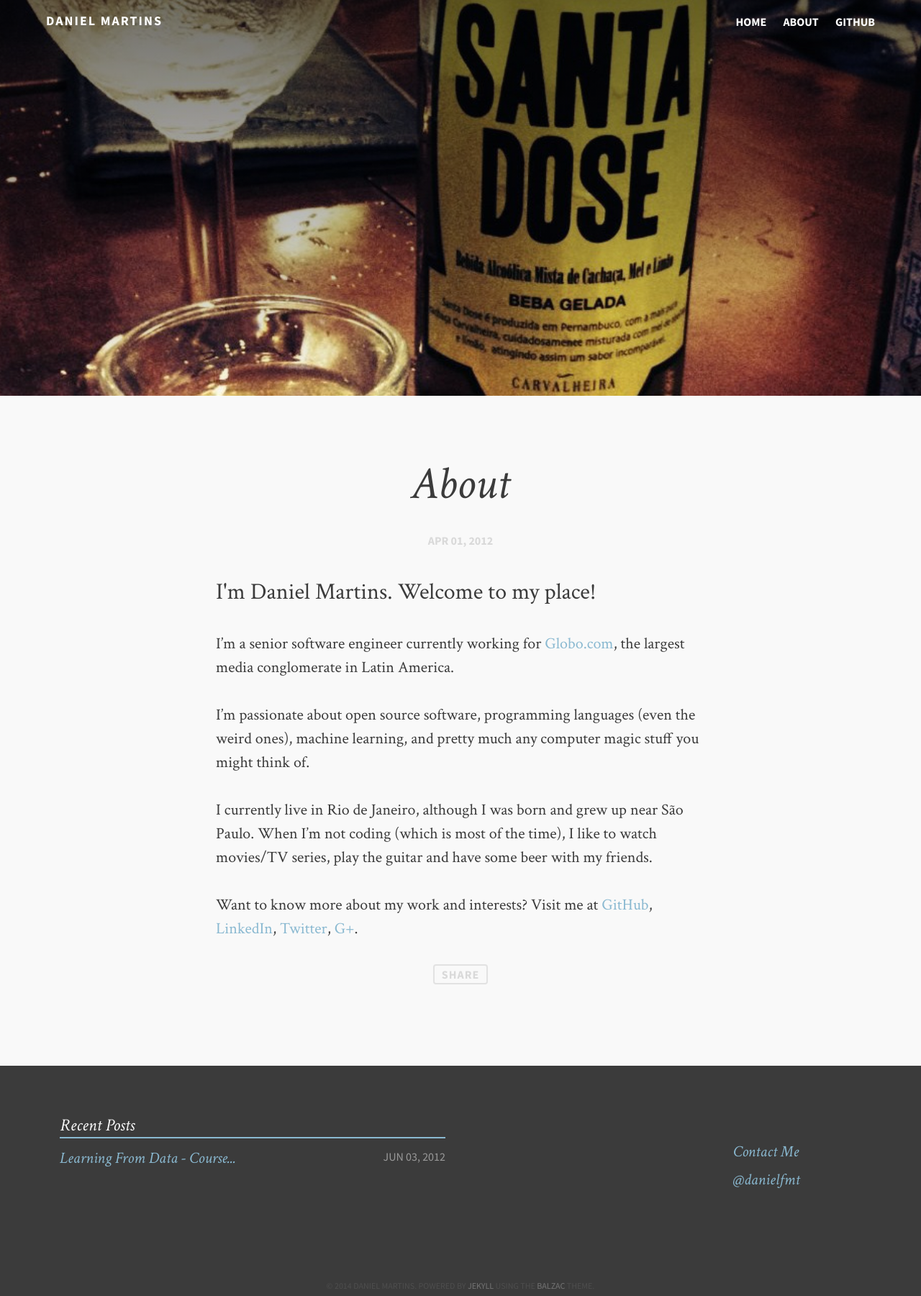
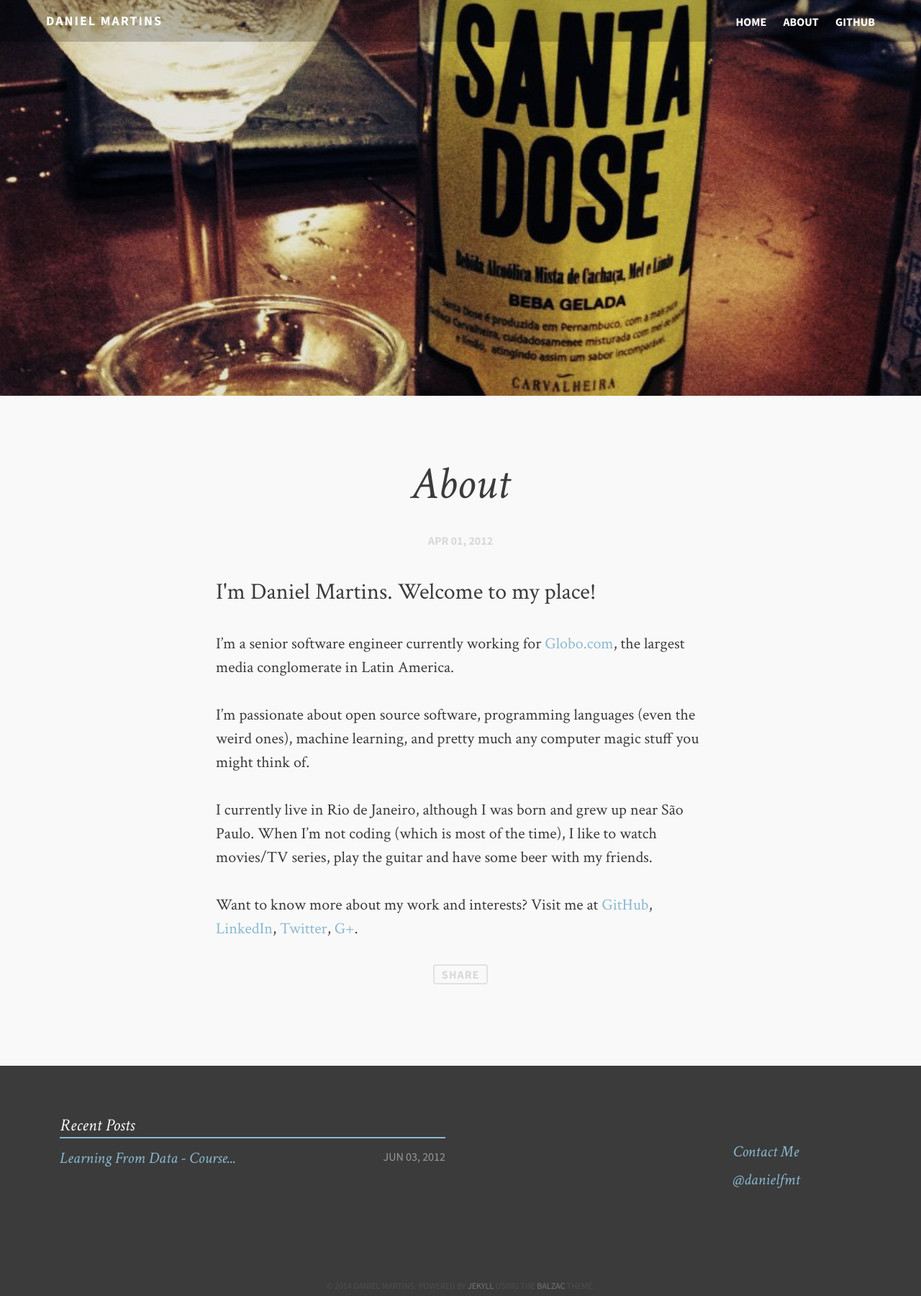
Before and after one commit to danielfm/danielfm.github.io, a Jekyll site: the page built from about.md, in a window 1280 px wide. Shown: the whole page at 72% size. Built offline with Jekyll 4.4.1, drawn with Linux system fonts in a browser that asks for light colours; comment, search, counter and statistics services are not loaded.

Commit message:
Few visual changes in the menu.

```diff
--- a/assets/css/i.css
+++ b/assets/css/i.css
@@ -352,7 +352,10 @@
   padding: 20px 0;
   position: absolute;
   width: 100%;
-  z-index: 5000; }
+  z-index: 5000;
+  background-color: rgba(0, 0, 0, 0.2); }
+  header.site-header.darken {
+    background-color: transparent; }
   header.site-header .wrap {
     max-width: 90vw; }
 
@@ -438,7 +441,7 @@
       -ms-transition: all 0.2s ease;
       transition: all 0.2s ease; }
       header.site-header nav ul li a:hover {
-        text-shadow: 0 0 3px rgba(255, 255, 255, 0.6);
+        text-shadow: 0 0 10px rgba(255, 255, 255, 0.6);
         -moz-transition: all 0.2s ease;
         -o-transition: all 0.2s ease;
         -webkit-transition: all 0.2s ease;
@@ -457,8 +460,8 @@
     max-height: 800px;
     position: absolute;
     z-index: 2;
-    opacity: 0.4;
-    background: linear-gradient(to bottom, rgba(0, 0, 0, 0.7) 0%, rgba(0, 0, 0, 0.5) 30%, rgba(0, 0, 0, 0) 100%); }
+    opacity: 0.1;
+    background: #000; }
   .article .overlay-lighter {
     background: rgba(0, 0, 0, 0.1); }
   .article .featured-image {
@@ -830,8 +833,7 @@
 
   header.site-header {
     min-height: 59px;
-    margin-top: 20px;
-    padding-top: 0; }
+    padding-top: 20px; }
 
   header.site-header hgroup h1 {
     margin-bottom: 0;
--- a/assets/js/scripts.js
+++ b/assets/js/scripts.js
@@ -35,7 +35,6 @@
       return imgUrl;
   }).load(function(){
     $('img.loading').fadeOut(500);
-    $('div.overlay').fadeTo("slow", 0.8);
   });
 });
 
```
Also changed, not shown: assets/sass/_styles.scss (+9 -6 lines), 1 other file.
